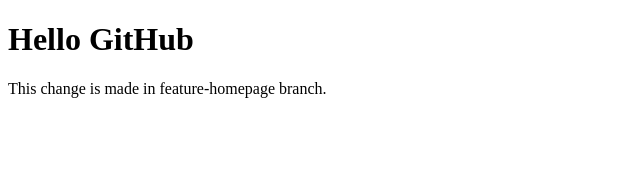
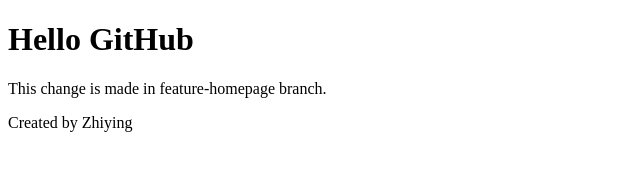
Before and after one commit to Katherine406/proj1202, a plain HTML site: page index.html in a window 1280 px wide. Shown: the whole page, without its empty margins (0-640 px from the left). Drawn offline with Linux system fonts and the light colour scheme.

Commit message:
add footer

```diff
--- a/index.html
+++ b/index.html
@@ -7,5 +7,6 @@
 <body>
   <h1>Hello GitHub</h1>
   <p>This change is made in feature-homepage branch.</p>
+  <footer>Created by Zhiying</footer>
 </body>
 </html>
```
